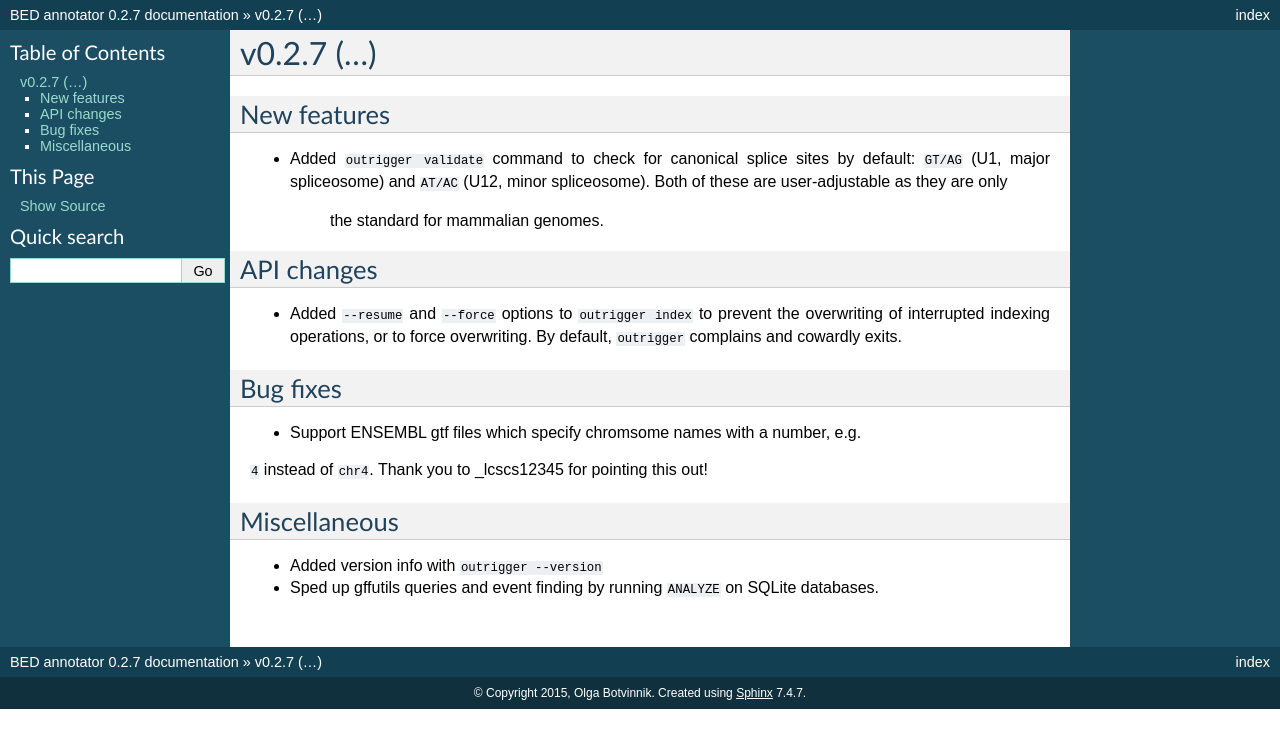
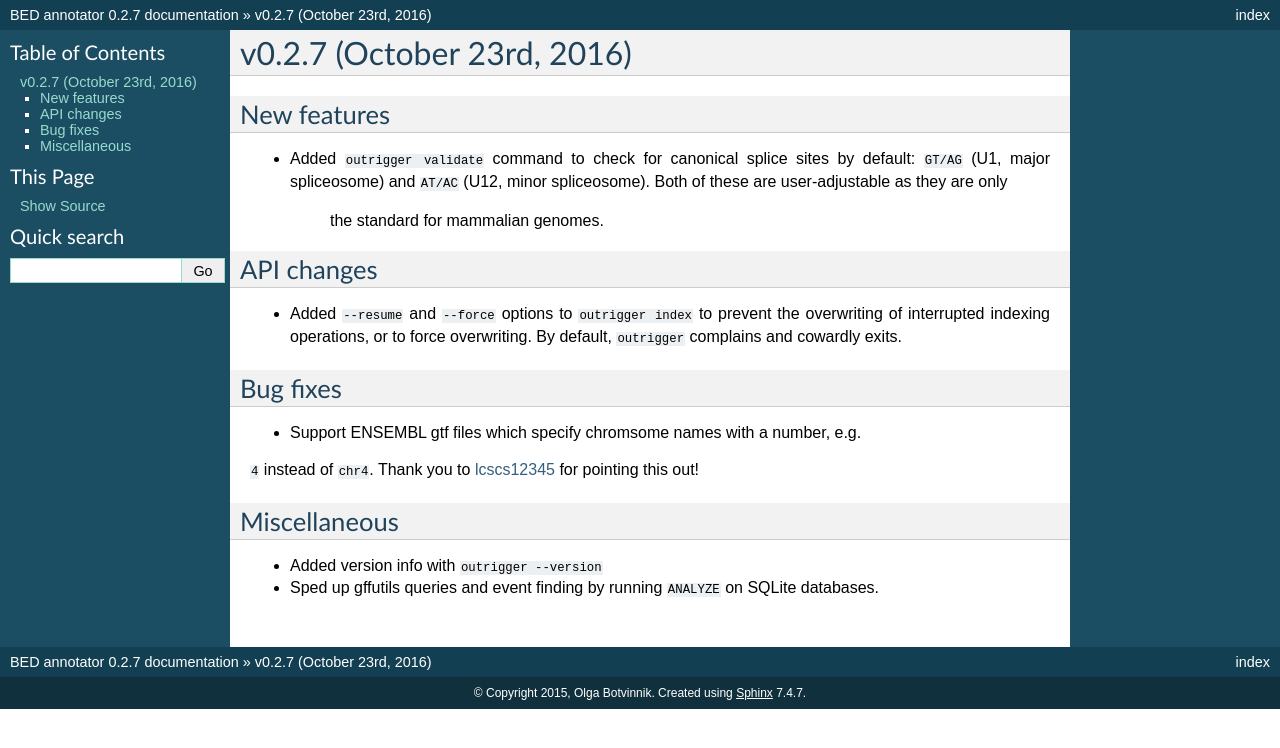
Before and after one commit to YeoLab/outrigger, a Sphinx documentation site: the page built from docs/releases/v0.2.7.rst, in a window 1280 px wide. Shown: the top 748 px of the page. Built offline with Sphinx 7.4.7, drawn with Linux system fonts in a browser that asks for light colours; pages that are not in the unit, such as notebooks, are missing from menus.

Commit message:
Add date and fix link

```diff
--- a/docs/releases/v0.2.7.rst
+++ b/docs/releases/v0.2.7.rst
@@ -1,4 +1,4 @@
-v0.2.7 (...)
+v0.2.7 (October 23rd, 2016)
 ------------
 
 
@@ -21,7 +21,7 @@ Bug fixes
 ~~~~~~~~~
 
 - Support ENSEMBL gtf files which specify chromsome names with a number, e.g.
-``4`` instead of ``chr4``. Thank you to _lcscs12345 for pointing this out!
+``4`` instead of ``chr4``. Thank you to lcscs12345_ for pointing this out!
 
 Miscellaneous
 ~~~~~~~~~~~~~
@@ -31,4 +31,4 @@ Miscellaneous
   databases.
 
 
-.. lcscs12345_: https://github.com/lcscs12345
+.. _lcscs12345: https://github.com/lcscs12345
```
